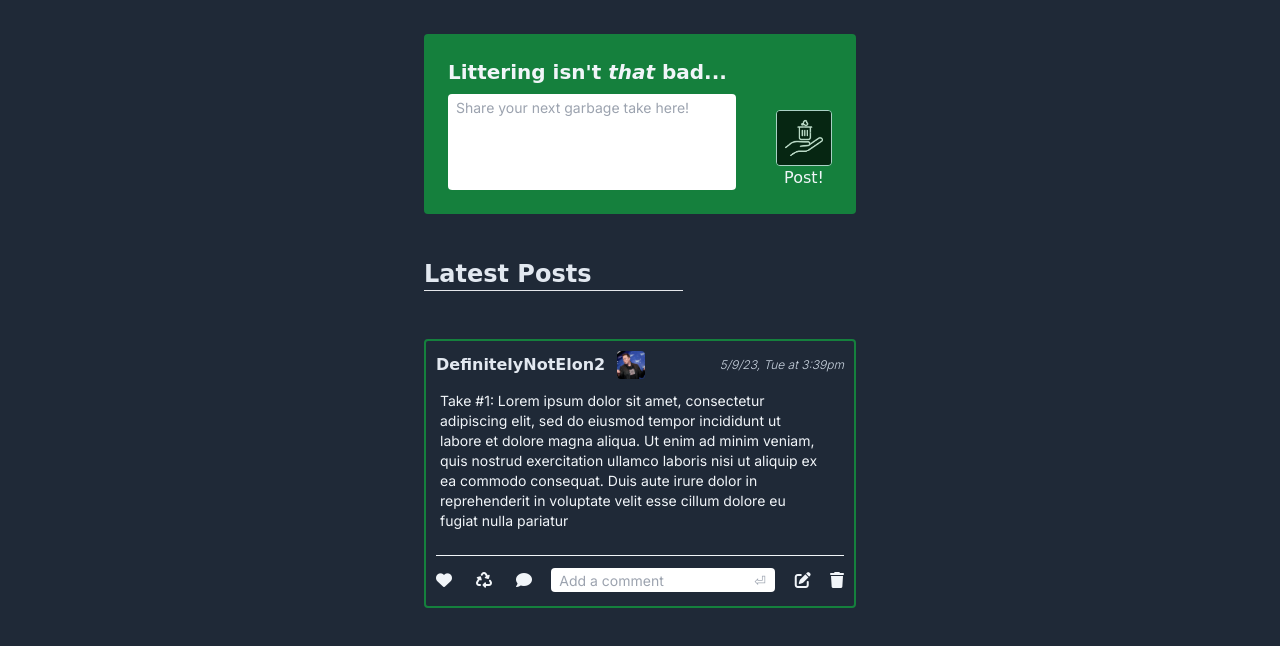
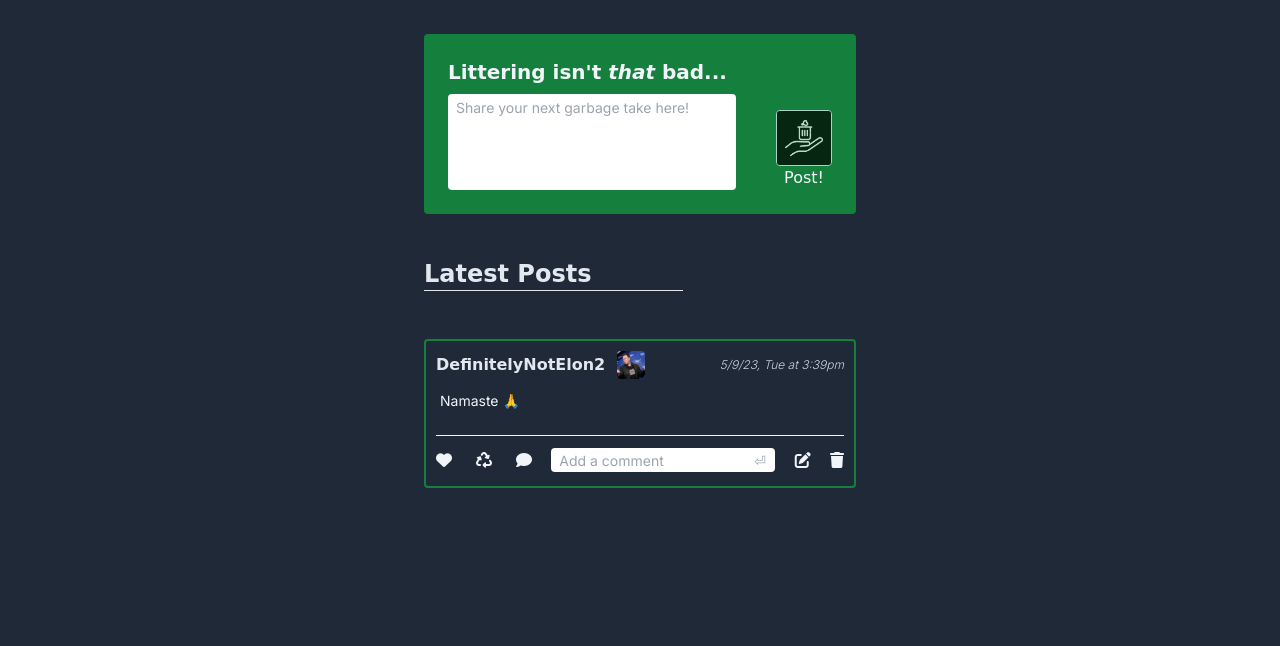
Before and after one commit to jimmypvu/js-tailwindcss-crud-smspa, a website: page index.html in a window 1280 px wide. Shown: the part 66-712 px from the top of the page. Drawn offline with nearby package versions, Linux system fonts and the light colour scheme; a web font is replaced by a local one.

Commit message:
added DOMPurify to sanitize input text before rendering

```diff
--- a/index.html
+++ b/index.html
@@ -13,6 +13,8 @@
     <link rel="preconnect" href="https://fonts.googleapis.com">
     <link rel="preconnect" href="https://fonts.gstatic.com" crossorigin>
     <link href="https://fonts.googleapis.com/css2?family=Darumadrop+One&family=Inter:wght@100;200;300;400;500;600;700;800;900&display=swap" rel="stylesheet">
+
+    <script src="https://cdnjs.cloudflare.com/ajax/libs/dompurify/3.0.3/purify.min.js" integrity="sha512-TBmnYz6kBCpcGbD55K7f4LZ+ykn3owqujFnUiTSHEto6hMA7aV4W7VDPvlqDjQImvZMKxoR0dNY5inyhxfZbmA==" crossorigin="anonymous" referrerpolicy="no-referrer"></script>
 </head>
 <body class="bg-gray-800">
     <header class="navbar">
--- a/src/js/main.js
+++ b/src/js/main.js
@@ -47,9 +47,8 @@ let renderPosts = (postsData) => {
         //dynamically add spacing if first post in array to offset flex-col-reverse
         let firstPostMargin = index === 0 ? "mt-8" : "";
 
-        postsContainer.innerHTML +=
-
-        `<div class="flex flex-col justify-between space-y-3 p-2.5 border-green-700 border-2 rounded-[0.25rem] ${firstPostMargin}">
+        let postHTML = `
+        <div class="flex flex-col justify-between space-y-3 p-2.5 border-green-700 border-2 rounded-[0.25rem] ${firstPostMargin}">
             <div class="flex justify-between items-center">
                 <div class="flex space-x-3 justify-between items-center">
                     <h3 class="text-base text-slate-200 font-semibold brand-font">DefinitelyNotElon2</h3>
@@ -57,7 +56,7 @@ let renderPosts = (postsData) => {
                 </div>
                 <p class="text-xs text-slate-300 font-light italic">${post.created_on}</p>
             </div>
-            <p name="postBody" class="text-sm text-slate-100 max-w-sm long-string-wrap pl-1">${post.text}</p>
+            <p name="postBody" class="text-sm text-slate-100 max-w-sm long-string-wrap pl-1"></p>
             <span name="editValidationMessage" class="text-xs text-red-600 px-1"></span>
             <div class="flex justify-between space-x-4 text-base text-slate-100 border-t-[1px] border-slate-100 pt-3 items-center pb-1">
                 <div class="flex justify-between space-x-6">
@@ -69,7 +68,33 @@ let renderPosts = (postsData) => {
                 <i id="edit" onclick="editPost(this)" class="fa-solid fa-pen-to-square hover:text-green-700 hover:cursor-pointer"></i>
                 <i id="delete" onclick="deletePost(this)" class="fas fa-trash hover:text-neutral-600 hover:cursor-pointer"></i>
             </div>
-        </div>`;
+        </div>
+        `;
+
+        //sanitize input text before rendering to dom to prevent html from being rendered / xss attacks
+        let sanitizedInput = DOMPurify.sanitize(post.text, {
+            ALLOWED_TAGS: [],
+            ALLOWED_ATTR: [],
+            ALLOWED_URI_REGEXP: /^(?:(?:(?:f|ht)tps?|mailto|tel|callto|cid|xmpp|xxx|mms|ftp|ssh|file|data):|[^a-z]|[a-z+.\-]+(?:[^a-z+.\-:]|$))/i,
+            ALLOW_DATA_ATTR: false,
+            ALLOW_UNKNOWN_PROTOCOLS: false,
+            KEEP_CONTENT: true,
+            RETURN_DOM_FRAGMENT: false,
+            RETURN_DOM: false,
+            RETURN_TRUSTED_TYPE: false,
+            WHOLE_DOCUMENT: false,
+            SAFE_FOR_TEMPLATES: true,
+            FORBID_TAGS: ["script", "style"],
+            FORBID_ATTR: ["style", "on*"],
+            FORCE_BODY: false,
+            SANITIZE_DOM: true,
+        });
+
+        //can't directly concatenate post html to postsContainer innerHTML or you can render added html from the text input, create a new div element, set textContent instead of innerHTML to the post's 'text' value, and append the resulting child of the new container ele
+        let postContainer = document.createElement("div");
+        postContainer.innerHTML = postHTML.trim();
+        postContainer.querySelector("[name='postBody']").textContent = sanitizedInput;
+        postsContainer.append(postContainer.firstChild);
     })
 }
 
@@ -173,7 +198,7 @@ let confirmEdit = (e) => {
         let postEle = document.createElement("p");
         postEle.setAttribute("name", "postBody");
         postEle.className = "text-sm text-slate-100 max-w-sm long-string-wrap pl-1";
-        postEle.innerText = edit.value;
+        postEle.innerText = edit.value.trim();
 
         edit.replaceWith(postEle);
         // console.log(postEle.innerHTML)
--- a/src/js/posts.js
+++ b/src/js/posts.js
@@ -1 +1 @@
-let postsData = [{"post_id":"1683671969942-50585","text":"Take #1: Lorem ipsum dolor sit amet, consectetur adipiscing elit, sed do eiusmod tempor incididunt ut labore et dolore magna aliqua. Ut enim ad minim veniam, quis nostrud exercitation ullamco laboris nisi ut aliquip ex ea commodo consequat. Duis aute irure dolor in reprehenderit in voluptate velit esse cillum dolore eu fugiat nulla pariatur","likes":0,"created_on":"5/9/23, Tue at 3:39pm"}];
+let postsData = [{"post_id":"1683671969942-50585","text":"Namaste &#128591;","likes":0,"created_on":"5/9/23, Tue at 3:39pm"}];
```
Also changed, not shown: dist/output.css.
